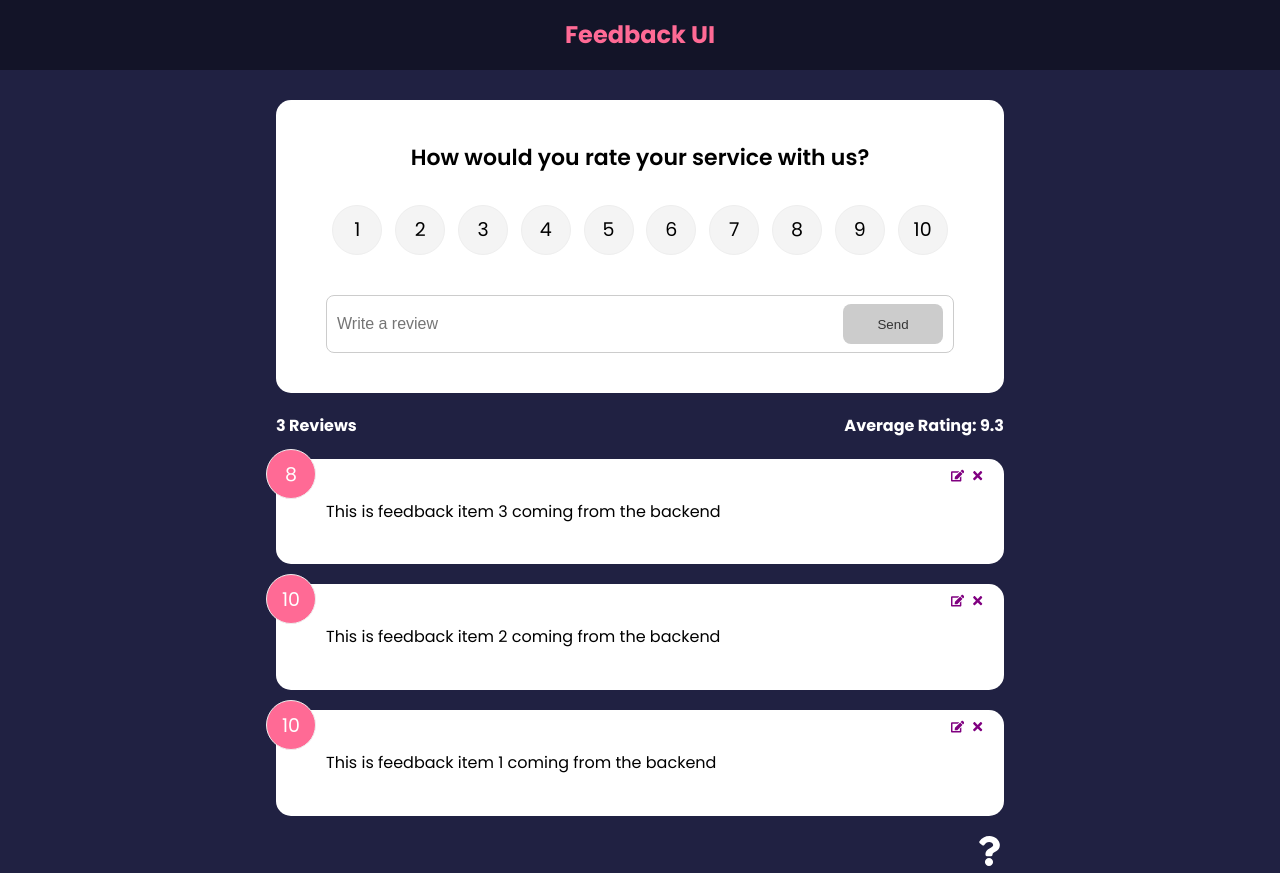
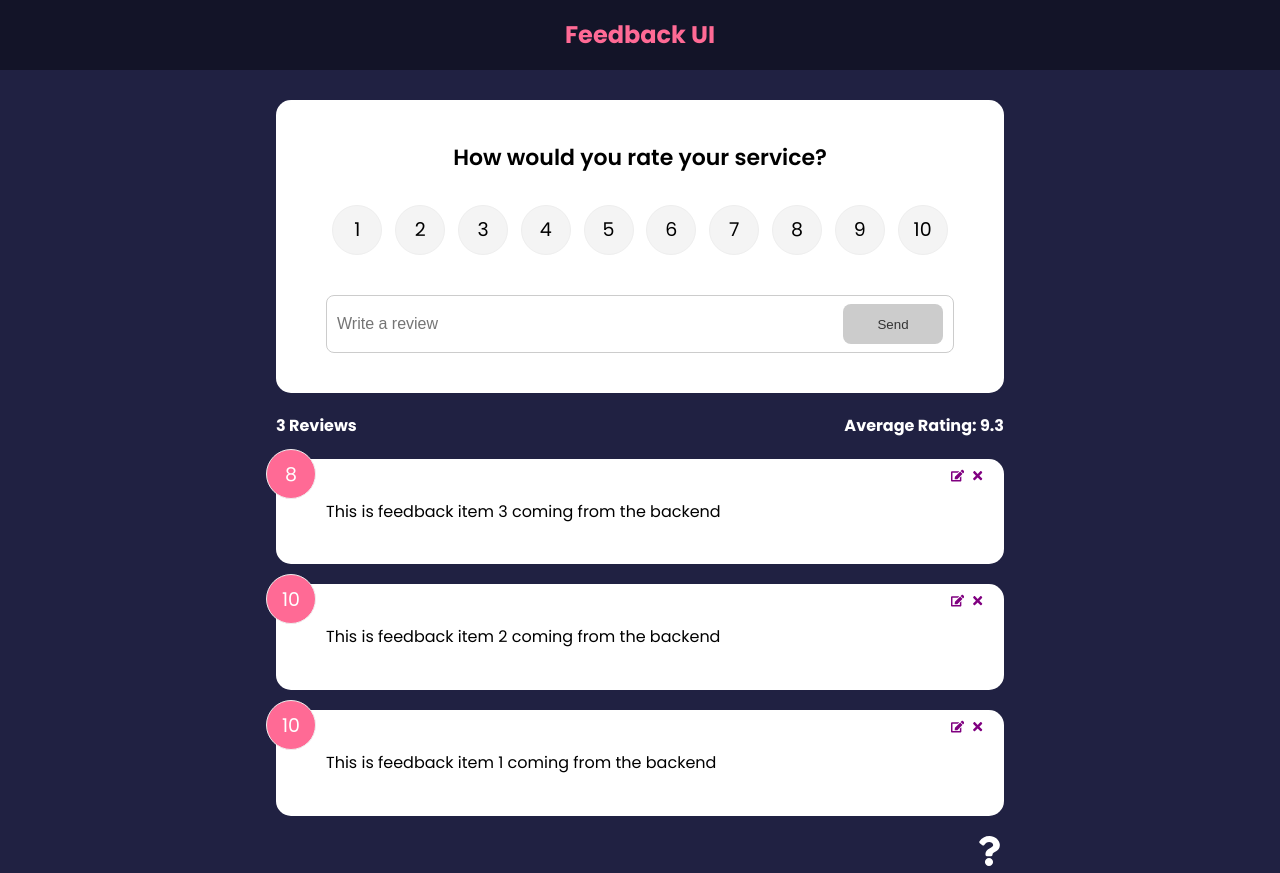
Before and after one commit to codyafingerson/feedback-ui, a React (Create React App) app: page / in a window 1280 px wide. Built offline with nearby package versions, Linux system fonts and the light colour scheme; data requests are answered from the project's data file.

Commit message:
Update FeedbackForm.jsx

```diff
--- a/src/components/FeedbackForm.jsx
+++ b/src/components/FeedbackForm.jsx
@@ -54,7 +54,7 @@ function FeedbackForm() {
     return (
         <Card>
             <form onSubmit={handleSubmit}>
-                <h2>How would you rate your service with us?</h2>
+                <h2>How would you rate your service?</h2>
                 <RatingSelect select={(rating) => setRating(rating)} />
                 <div className="input-group">
                     <input onChange={handleTextChange} type="text" value={text} placeholder="Write a review" />
```
